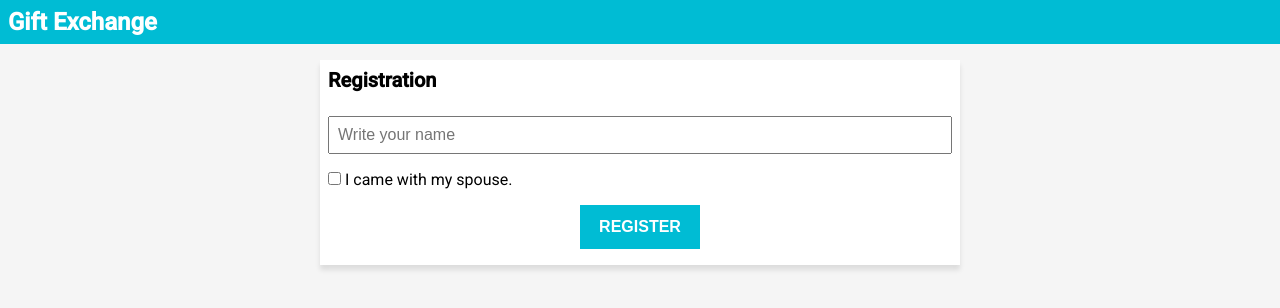
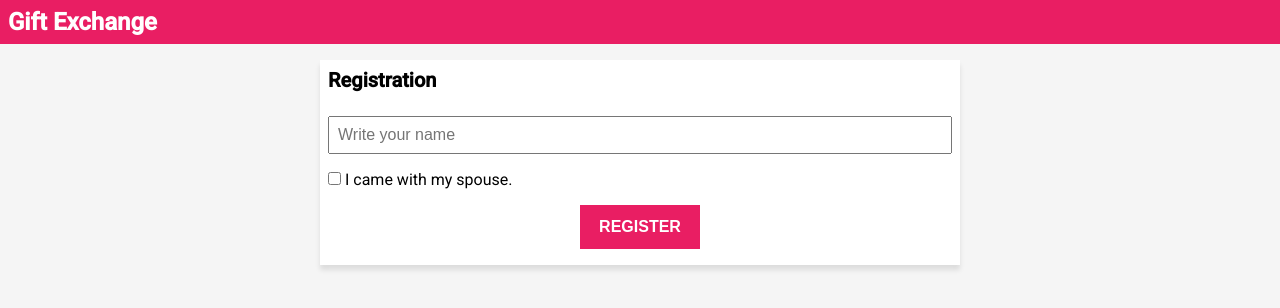
Before and after one commit to sylvhama/giftexchange, a website built with webpack: page public/index.html in a window 1280 px wide. Built offline with nearby package versions, Linux system fonts and the light colour scheme.

Commit message:
Updated primary color

```diff
--- a/app/components/shared/Button.js
+++ b/app/components/shared/Button.js
@@ -1,6 +1,6 @@
 import css from './button.css';
 
-export default function Button({caption, color='#00bcd4'}, ...props) {
+export default function Button({caption, color='#E91E63'}, ...props) {
   let style = '',
       allProps = '';
   if(color !== '') style = `style="color: ${color}"`;
--- a/app/components/shared/header.css
+++ b/app/components/shared/header.css
@@ -3,7 +3,7 @@
 }
 
 .header--colored {
-  background-color: #00bcd4;
+  background-color: #E91E63;
   color: #fff;
 }
 
```
